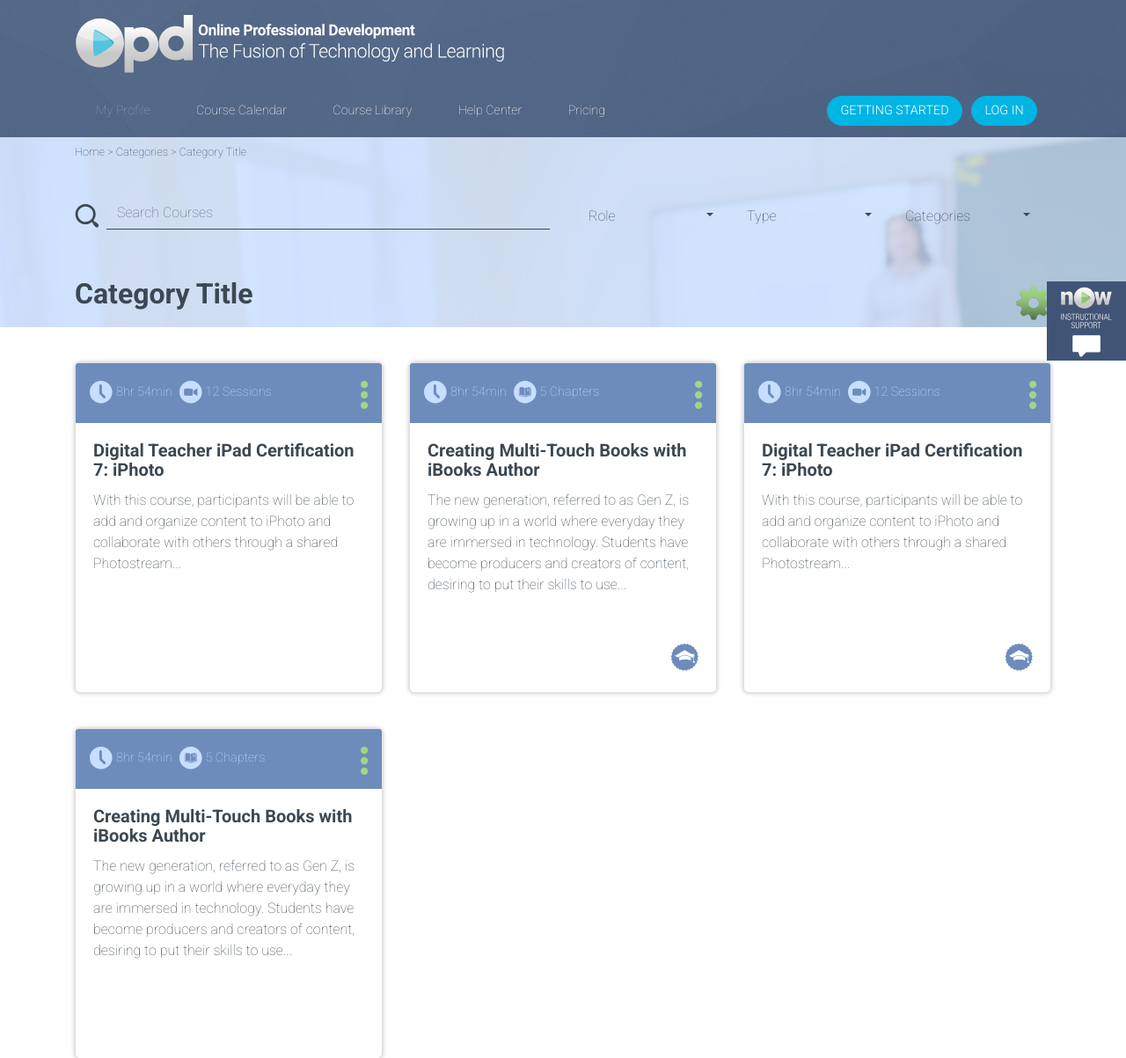
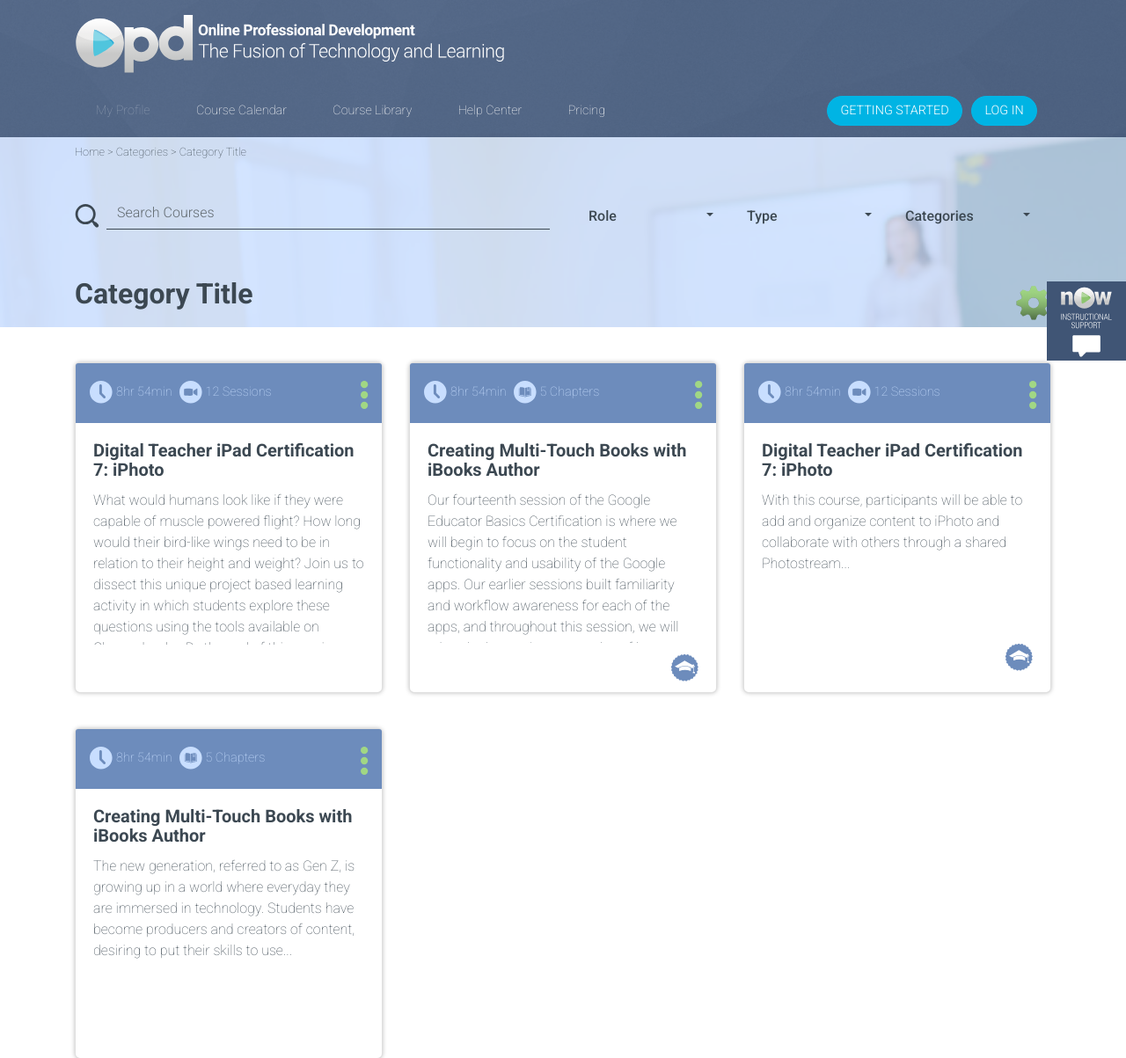
Before and after one commit to JaySoftye/_opd3-foundationtemp, a PHP site: page /category-details.php in a window 1280 px wide. Shown: the top 1203 px of the page at 88% size. Run offline with PHP 8.4, Linux system fonts and the light colour scheme; some libraries are stand-ins or nearby versions.

Commit message:
CSS changes
overflow-y: auto - Search bar dropdown changes

```diff
--- a/category-details-search-form.php
+++ b/category-details-search-form.php
@@ -27,7 +27,10 @@
                 <ul class="dropdown-menu">
                   <?php /* LOOP */ ?>
                   <li><a href="#" class="teq-blue-text">All</a></li>
-                  <li><a href="#">Test Role</a></li>
+                  <li><a href="#">Teacher</a></li>
+                  <li><a href="#">Administrator</a></li>
+                  <li><a href="#">Parent</a></li>
+                  <li><a href="#">Free</a></li>
                 </ul>
               </div>
           </li>
@@ -37,7 +40,8 @@
                 <ul class="dropdown-menu">
                   <?php /* LOOP */ ?>
                   <li><a href="#" class="teq-blue-text">All</a></li>
-                  <li><a href="#">Test Type</a></li>
+                  <li><a href="#">Certifications</a></li>
+                  <li><a href="#">[on Demand]</a></li>
                 </ul>
               </div>
           </li>
@@ -47,7 +51,28 @@
                 <ul class="dropdown-menu">
                   <?php /* LOOP */ ?>
                   <li><a href="#" class="teq-blue-text">All</a></li>
-                  <li><a href="#">Test Category</a></li>
+                  <li><a href="#">Adobe</a></li>
+                  <li><a href="#">Apple</a></li>
+                  <li><a href="#">Assessment</a></li>
+                  <li><a href="#">Blended Learning</a></li>
+                  <li><a href="#">Digital Storytelling</a></li>
+                  <li><a href="#">Early Childhood</a></li>
+                  <li><a href="#">ELA</a></li>
+                  <li><a href="#">ENL/ELL</a></li>
+                  <li><a href="#">Google</a></li>
+                  <li><a href="#">iPad</a></li>
+                  <li><a href="#">Judaic Studies</a></li>
+                  <li><a href="#">Math</a></li>
+                  <li><a href="#">Mircosoft</a></li>
+                  <li><a href="#">Programming</a></li>
+                  <li><a href="#">Project Based Learning</a></li>
+                  <li><a href="#">Robotics</a></li>
+                  <li><a href="#">Safari</a></li>
+                  <li><a href="#">Science</a></li>
+                  <li><a href="#">SMART</a></li>
+                  <li><a href="#">Social Studies</a></li>
+                  <li><a href="#">Special Ed</a></li>
+                  <li><a href="#">STEM</a></li>
                 </ul>
               </div>
           </li>
--- a/category-details.php
+++ b/category-details.php
@@ -27,7 +27,7 @@
             </div>
             <div class="card-block">
               <h5 class="card-title"><a href="#">Digital Teacher iPad Certification 7: iPhoto</a></h5>
-              <p class="card-text">With this course, participants will be able to add and organize content to iPhoto and collaborate with others through a shared Photostream...</p>
+              <p class="card-text">What would humans look like if they were capable of muscle powered flight? How long would their bird-like wings need to be in relation to their height and weight? Join us to dissect this unique project based learning activity in which students explore these questions using the tools available on Chromebooks.  By the end of this session, you will have the know-how and means to deliver this lesson in your classroom right away!</p>
             </div>
             <div class="card-footer"></div>
           </div>
@@ -50,7 +50,7 @@
             </div>
             <div class="card-block">
               <h5 class="card-title"><a href="#">Creating Multi-Touch Books with iBooks Author</a></h5>
-              <p class="card-text">The new generation, referred to as Gen Z, is growing up in a world where everyday they are immersed in technology. Students have become producers and creators of content, desiring to put their skills to use... </p>
+              <p class="card-text">Our fourteenth session of the Google Educator Basics Certification is where we will begin to focus on the student functionality and usability of the Google apps. Our earlier sessions built familiarity and workflow awareness for each of the apps, and throughout this session, we will take a look at various examples of how students can take ownership of their learning using a number of Google tools. Focusing in on Drawings, we will discuss various methods to increase collaboration and creativity among students for successful group-related activities and enhance communication with teacher and peers.</p>
             </div>
             <div class="card-footer"><img src="assets/default-badge-icon.svg" /></div>
           </div>
--- a/css/app.css
+++ b/css/app.css
@@ -708,6 +708,7 @@ div#search-box input[type="text"] {
   -webkit-border-radius: 0;
   -moz-border-radius: 0;
   border-bottom: solid thin #3c4852;
+  font-weight: 300;
 }
 
 div#search-box li.nav-item {
@@ -732,26 +733,25 @@ div#search-box div.search-menu-group button {
   width: 100%;
   background-color: transparent;
   padding: .5rem .75rem;
-  text-align: left;
   border-color: transparent;
   outline: none;
+  text-align: left;
+  font-weight: 500;
 }
 
 div#search-box div.search-menu-group ul.dropdown-menu {
   width: 100%;
-  height: 666%;
-  padding: 0 0;
+  padding: .5rem 0;
   border: none;
   border-radius: 0;
   box-shadow: 0px 5px 5px 0px rgba(0,0,0,0.25);
   -webkit-box-shadow: 0px 5px 5px 0px rgba(0,0,0,0.25);
   -moz-box-shadow: 0px 5px 5px 0px rgba(0,0,0,0.25);
-  overflow-y: auto;
 }
 
 div.search-menu-group ul.dropdown-menu li a {
   display: block;
-  padding: .5rem .25rem;
+  padding: 0 .25rem;
 }
 
 div.search-menu-group ul.dropdown-menu li a:hover, div.search-menu-group ul.dropdown-menu li a:focus {
```
